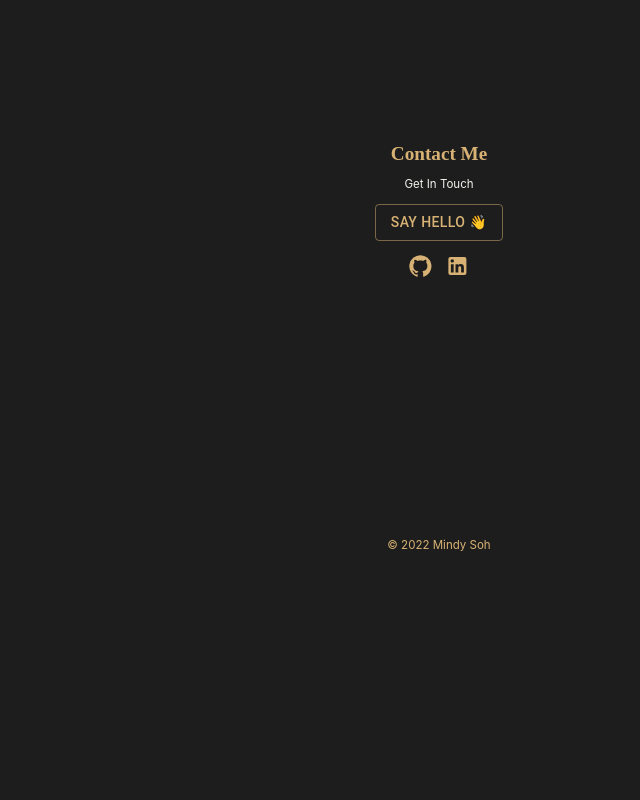
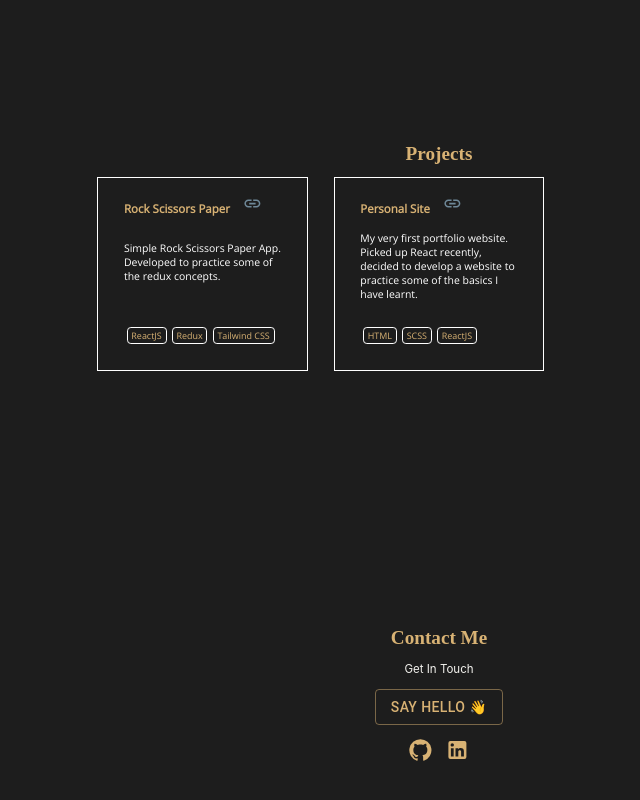
Before and after one commit to takoxz/personal-site, a React (Create React App) app: page / in a window 1280 px wide. Shown: the part 1504-2304 px from the top of the page, without its empty margins (201-841 px from the left). Before the commit the page ends 2068 px from the top, so only its background shows below. Built offline with nearby package versions, Linux system fonts and the light colour scheme; a web font is replaced by a local one.

Commit message:
Added project section

```diff
--- a/src/App.js
+++ b/src/App.js
@@ -5,15 +5,18 @@ import Nav from './components/Nav';
 import AboutMe from './components/Aboutme';
 import Experience from './components/Experience'
 import Contact from './components/Contact';
+import Projects from './components/Projects';
+import { navLinks } from "./config"
 
 function App() {
   return (
     <div className="App">
       <Nav/>
       <Header/>
-      <AboutMe/>
-      <Experience/>
-      <Contact/>
+      <AboutMe title={navLinks[0]['title']} id={navLinks[0]['url']}/>
+      <Experience title={navLinks[1]['title']} id={navLinks[1]['url']}/>
+      <Projects title={navLinks[2]['title']} id={navLinks[2]['url']}/>
+      <Contact title={navLinks[3]['title']} id={navLinks[3]['url']}/>
       <Footer/>
     </div>
   );
--- a/src/components/Aboutme.js
+++ b/src/components/Aboutme.js
@@ -2,13 +2,13 @@ import React from 'react'
 import "../styles/aboutme.scss";
 import profImage from '../assets/me.jpg';
 
-function Aboutme() {
+function Aboutme({title, id}) {
   const skills = ['Python', "Flask Framework", "Java", "JavaScripts", "React"]
 
   return (
       <div className='divContent'>
         <div className='divContent__left'>
-          <div id="about" className='divContent__title'>About Me</div>
+          <div id={id} className='divContent__title'>{title}</div>
           <div className="divContent__text">
             Hi! I'm Mindy and I enjoy exploring and learning new things. <br/>
             My interest in computer sprouted from my very first encounter with a computer worm.
--- a/src/components/Contact.js
+++ b/src/components/Contact.js
@@ -22,11 +22,11 @@ const theme = createTheme({
 })
 
 
-function Contact() {
+function Contact({title, id}) {
    return (
     <div className='divContent'>
       <div className="divContent__center">
-        <div id="contact" className='divContent__title'>Contact Me</div>
+        <div id={id} className='divContent__title'>{title}</div>
         <div className='divContent__caption'>Get In Touch</div>
         <ThemeProvider theme={theme}>
           <Button variant="outlined" color='secondary' className='btn__email'
--- a/src/components/Experience.js
+++ b/src/components/Experience.js
@@ -2,14 +2,14 @@ import React, {useState} from 'react'
 import "../styles/experience.scss";
 import {jobDescription} from "../config"
 
-function Experience() {
+function Experience({title, id}) {
   const [activeTab, setActive] = useState(0);
 
 
   return (
     <div className='divContent'>
       <div className="divContent__center" id="experience_div">
-        <div id="experience" className='divContent__title'>Experience</div>
+        <div id={id} className='divContent__title'>{title}</div>
             <div className="divContent__text">
             <div className="tab__list">
             {jobDescription && jobDescription.map(({company}, i) => { return(
--- /dev/null
+++ b/src/components/Projects.js
@@ -0,0 +1,36 @@
+import "../styles/projects.scss";
+import React from 'react'
+import {projectDetails} from "../config"
+import LinkIcon from '@mui/icons-material/Link';
+
+const iconSize = {
+  fontSize: "1.5vw",
+
+}
+function Projects({title, id}) {
+  return (
+    <div className='divContent'>
+      <div className="divContent__center" id="projects_div">
+        <div id={id} className='divContent__title'>{title}</div>
+          <div className="project_grids">
+            {projectDetails.map(({ title, description, techstack, gitlink, url }, i) => (
+                    <div key={i} className="grid_item">
+                      <h4 className="grid_title">
+                       {url ? <a href={url} target="_blank" >{title}</a> : <a>{title}</a>}
+                        <LinkIcon sx={iconSize} className="git_icon" onClick={(e)=>{
+                        window.open(gitlink,"_blank")
+                      }}/>
+                      </h4>
+                      <div className="grid_text">{description}</div>
+                      <div className="techstack">
+                      {techstack.map((tech, i) => <li id="tech" key={i}>{tech}</li>)}
+                      </div>
+                    </div>
+                ))}
+          </div>
+        </div>
+    </div>
+  )
+}
+
+export default Projects
--- a/src/config.js
+++ b/src/config.js
@@ -7,18 +7,25 @@ module.exports = {
         {
           name: 'About',
           url: 'about',
+          title: 'About Me',
         },
         {
           name: 'Experience',
           url: 'experience',
+          title: 'Experience',
+
         },
-        // {
-        //   name: 'Projects',
-        //   url: 'projects',
-        // }
+        {
+          name: 'Projects',
+          url: 'projects',
+          title: 'Projects',
+
+        },
         {
           name: 'Contact',
           url: 'contact',
+          title: 'Contact Me',
+
         }
       ],
 
@@ -49,5 +56,21 @@ module.exports = {
         }
 
     ],
+    projectDetails:[
+      {
+        title: 'Rock Scissors Paper',
+        description: 'Simple Rock Scissors Paper App. Developed to practice some of the redux concepts.',
+        techstack: ['ReactJS', 'Redux', 'Tailwind CSS'],
+        gitlink:'https://github.com/takoxz/rock-scissors-paper',
+        url: 'https://takoxz.github.io/rock-scissors-paper/'
+      },
+      {
+        title: 'Personal Site',
+        description: 'My very first portfolio website. Picked up React recently, decided to develop a website to practice some of the basics I have learnt.',
+        techstack: ['HTML','SCSS','ReactJS'],
+        gitlink: 'https://github.com/takoxz/personal-site'
+      },
+
+    ],
 
 };
--- /dev/null
+++ b/src/styles/projects.scss
@@ -0,0 +1,79 @@
+@import "../styles/main.scss";
+
+#projects_div{
+    display: flex;
+    flex-direction: column;
+    align-items: center;
+
+}
+
+
+.project_grids{
+    display: grid;
+    grid-template-columns: repeat(auto-fill, minmax(15vw, 1fr));
+    gap: 2vw;
+
+}
+
+.grid_item{
+    display: grid;
+    border: 1px solid white;
+    padding: 0 2vw 2vw 2vw;
+    text-align: left;
+    font-family: 'Open Sans', sans-serif;
+    font-size: $xtrasmallFontSize;
+
+}
+
+.techstack{
+    display: flex;
+    align-items: flex-end;
+    flex-grow: 1;
+    flex-wrap: wrap;
+    padding: 0;
+    margin-top: 2vw;
+    list-style: none;
+    text-align: left;
+
+    #tech{
+        display: inline-block;
+        margin: 0 0.2vw 0 0.2vw;
+        padding: 0.1vw 0.3vw;
+        border: 1px solid white;
+        border-radius: 0.3vw;
+        font-size: $tinyFontSize;
+        font-family: 'Open Sans', sans-serif;
+        background-color: $backgroundColor;
+    }
+}
+
+.grid_text{
+    color: white;
+    font-family: 'Open Sans', sans-serif;
+    font-size: $xtrasmallFontSize/1.1;
+}
+
+
+.grid_title {
+
+    &>a{
+    color: $fontColorFour;
+    text-decoration: none;
+
+        &:hover{
+            color: $fontColorThree;
+        }
+    }
+}
+
+.git_icon{
+   padding-left: 1vw;
+   cursor: pointer;
+   color: $fontColorThree;
+
+   &:hover{
+    color: white;
+
+   }
+
+}
```
Lines whose indentation alone changed are shown as unchanged.
